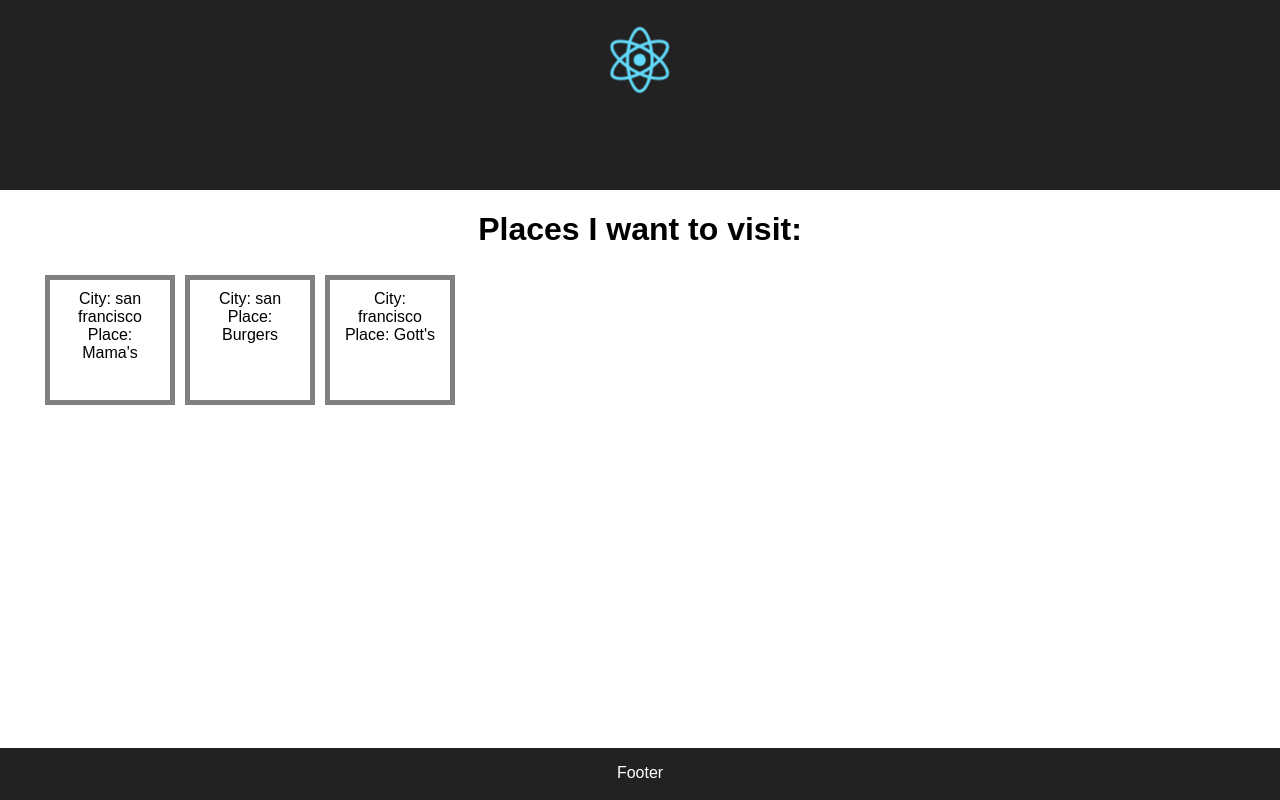
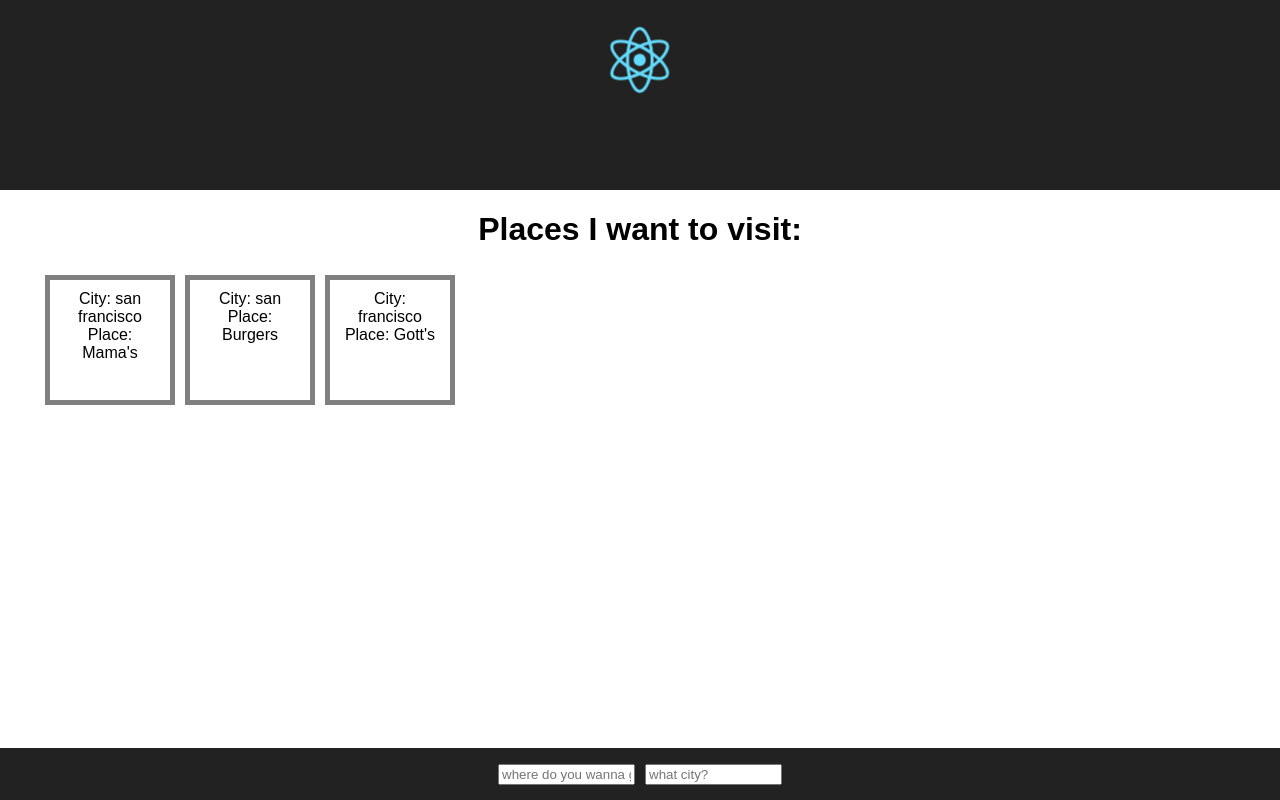
Before and after one commit to patrickford/places-to-go-react, a React (Create React App) app: page / in a window 1280 px wide. Built offline with nearby package versions, Linux system fonts and the light colour scheme.

Commit message:
adds place form to allow adding places in the future; makes changes to the css

```diff
--- a/src/App.css
+++ b/src/App.css
@@ -47,5 +47,25 @@
   padding: 10px;
   border: 5px solid gray;
   margin: 5px;
+}
 
+.Place-Form {
+  position: absolute;
+  background-color: #222;
+  right: 0;
+  bottom: 0;
+  left: 0;
+  height: 20px;
+  padding: 1rem;
+  text-align: center;
+  color: white;
 }
+
+#place-name {
+  margin-right: 10px;
+  width: 129px;
+}
+
+#place-city {
+  width: 129px;
+}
--- a/src/App.js
+++ b/src/App.js
@@ -1,5 +1,5 @@
 import React, { Component } from 'react';
-import { PlaceList } from './components/place';
+import { PlaceList, PlaceForm } from './components/place';
 import logo from './logo.svg';
 import './App.css';
 
@@ -12,6 +12,7 @@ class App extends Component {
         </div>
         <PlaceList />
         <div className="App-footer">Footer</div>
+        <PlaceForm />
       </div>
     );
   }
--- /dev/null
+++ b/src/components/place/PlaceForm.js
@@ -0,0 +1,10 @@
+import React, {Component} from 'react';
+
+export const PlaceForm = (props) => {
+  return(
+    <div className="Place-Form">
+      <input id="place-name" type="text" placeholder="where do you wanna go?" />
+      <input id="place-city" type="text" placeholder="what city?" />
+    </div>
+  )
+}
--- a/src/components/place/index.js
+++ b/src/components/place/index.js
@@ -1,2 +1,3 @@
 export {PlaceList} from './PlaceList';
 export {PlaceItem} from './PlaceItem';
+export {PlaceForm} from './PlaceForm';
```
